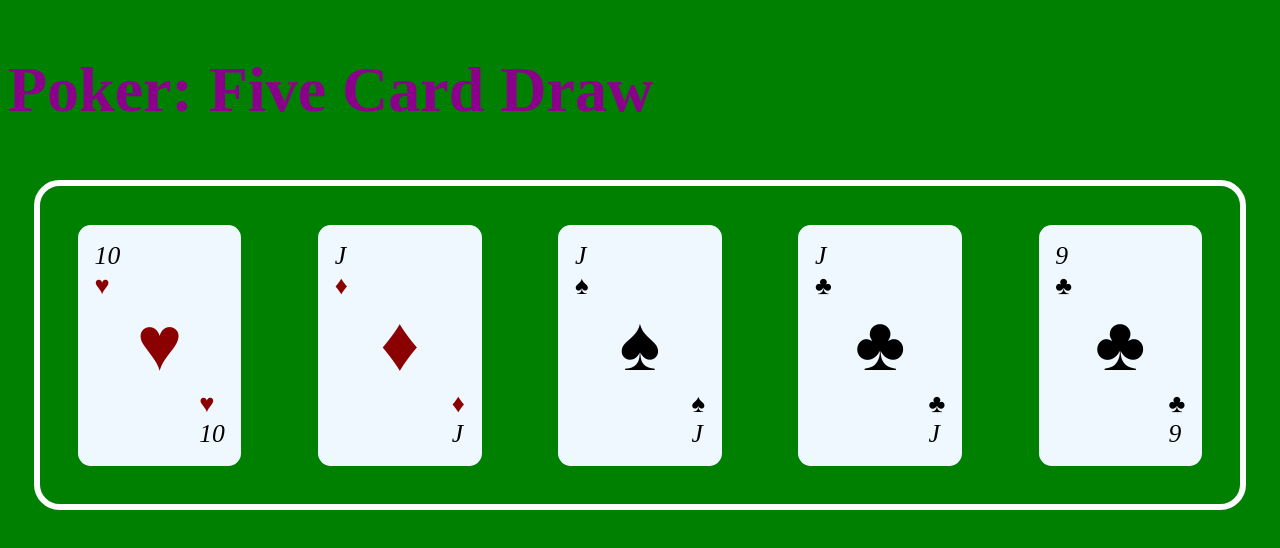
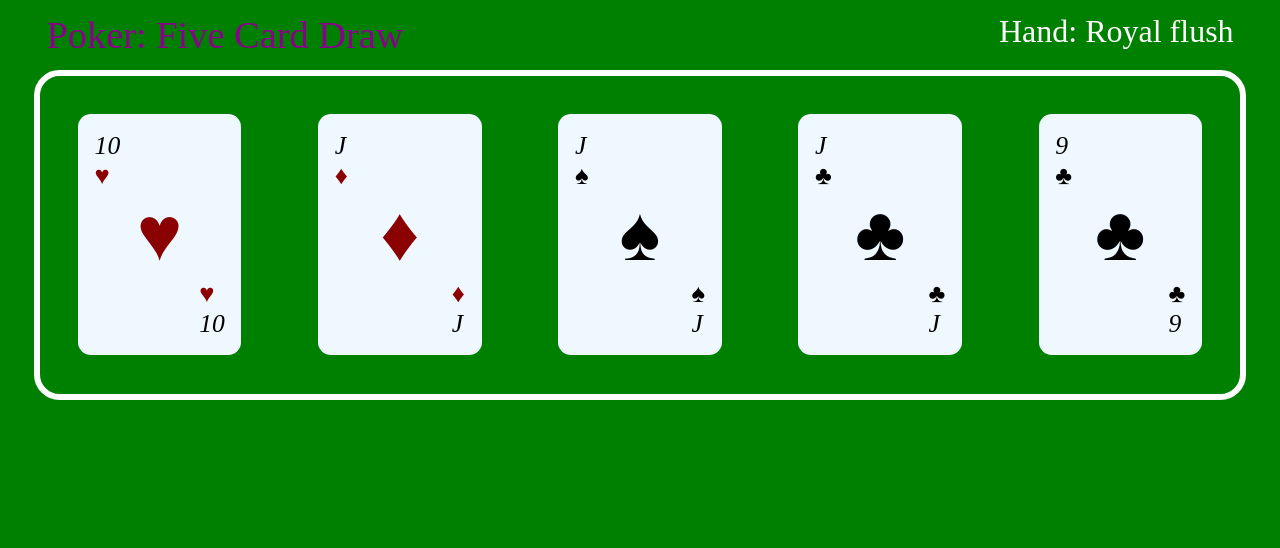
Before and after one commit to johanmha/pokerhand, a website: page client/index.html in a window 1280 px wide. Drawn offline with Linux system fonts and the light colour scheme.

Commit message:
Add header section static html and css

```diff
--- a/client/index.html
+++ b/client/index.html
@@ -13,10 +13,10 @@
 </head>
 
 <body class="container">
-    <header class="logo">
-        <h2 class="headline">Poker: Five Card Draw</h2>
+    <header class="top-text">
+        <div class="headline">Poker: Five Card Draw</div>
+        <div class="hand">Hand: Royal flush<div>
     </header>
-    <div class="main">
     <div class="cards">
         <section class="card">
             <div class="card-section">
@@ -144,7 +144,6 @@
             </div>
         </section>
     </div>
-    </div>
     <script type="text/javascript" src="scripts.js"></script>
 </body>
 
--- a/client/styles.css
+++ b/client/styles.css
@@ -1,6 +1,21 @@
-h2 {
-    font-size: 4rem;
+.top-text {
+    display: flex;
+    flex-wrap: nowrap;
+    margin: 1vw 3vw 0 3vw;
+    flex-direction: row;
+}
+
+.headline {
+    font-size: 3vw;
     color:darkmagenta;
+    display: flex;
+    flex-grow: 1;
+}
+
+.hand {
+    font-size: 2.5vw;
+    color: #FFFFFF;
+    display: flex;
 }
 
 .container {
@@ -14,8 +29,7 @@ h2 {
     border-color: #FFFFFF;
     border-radius: 2vw;
     border-width: 0.5vw;
-    margin: 2vw;
-    overflow-x: auto;
+    margin: 1vw 2vw 0 2vw;
 }
 
 .card {
```
Lines whose indentation alone changed are shown as unchanged.
